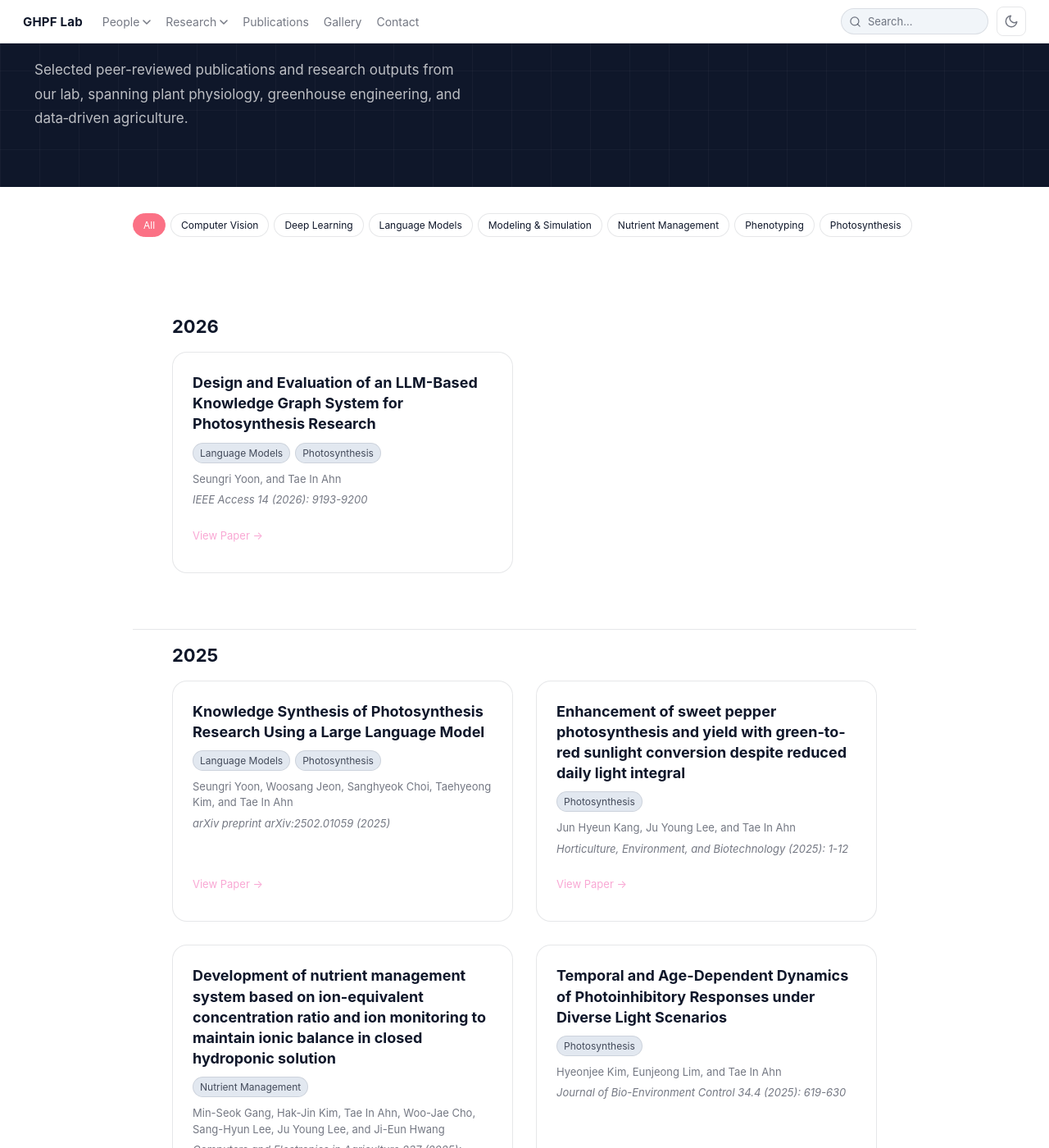
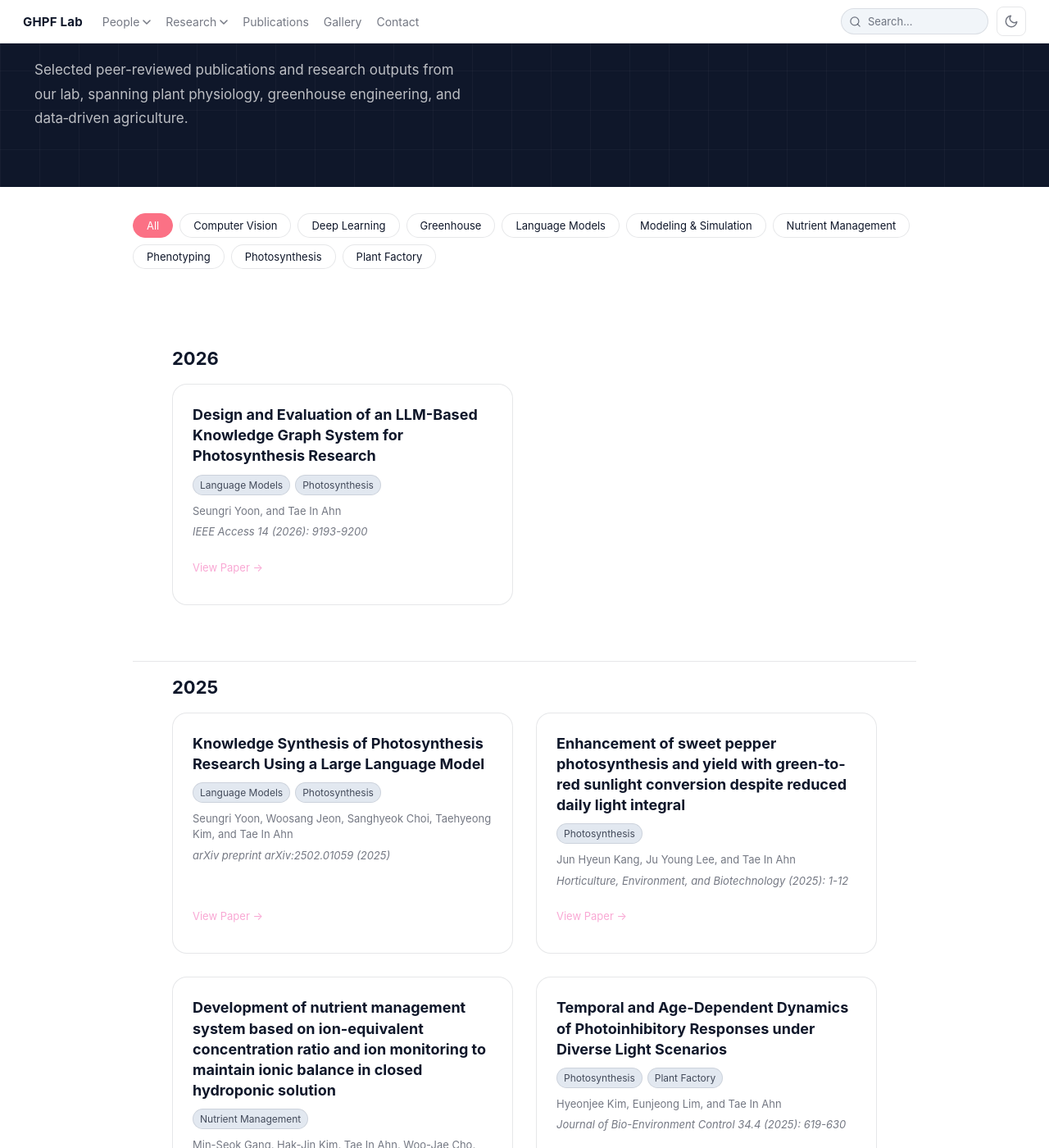
Before and after one commit to snughpf-alt/ghpf-lab-web-final-2, a Jekyll site: the page built from publications.md, in a window 1280 px wide and 1400 px high, scrolled down 255 px. Shown: the whole window at 82% size. Built offline with Jekyll 4.4.1, drawn with Linux system fonts in a browser that asks for light colours; some web fonts are replaced; some of the changed text lies outside the part shown.

Commit message:
Add Greenhouse and Plant Factory keywords; restore filter chip size

```diff
--- a/_data/publications.yml
+++ b/_data/publications.yml
@@ -12,7 +12,7 @@
   venue: "Computers and Electronics in Agriculture 239 (2025): 111079"
   doi: "10.1016/j.compag.2025.111079"
   arxiv: ""
-  tags: ["Deep Learning"]
+  tags: ["Deep Learning", "Greenhouse"]
 
 - year: 2025
   authors: "Jun Hyeun Kang, Jung Eek Son, and Tae In Ahn"
@@ -28,7 +28,7 @@
   venue: "Journal of Bio-Environment Control 34.4 (2025): 619-630"
   doi: "10.12791/KSBEC.2025.34.4.619"
   arxiv: ""
-  tags: ["Photosynthesis"]
+  tags: ["Photosynthesis", "Plant Factory"]
 
 - year: 2025
   authors: "Min-Seok Gang, Hak-Jin Kim, Tae In Ahn, Woo-Jae Cho, Sang-Hyun Lee, Ju Young Lee, and Ji-Eun Hwang"
@@ -60,7 +60,7 @@
   venue: "Journal of Cleaner Production 482 (2024): 144127"
   doi: "10.1016/j.jclepro.2024.144127"
   arxiv: ""
-  tags: ["Nutrient Management"]
+  tags: ["Nutrient Management", "Greenhouse"]
 
 - year: 2024
   authors: "Seungri Yoon, Yeyeong Lee, Eunkyu Jung, and Tae In Ahn"
@@ -100,7 +100,7 @@
   venue: "Scientia Horticulturae 311 (2023): 111806"
   doi: "10.1016/j.scienta.2022.111806"
   arxiv: ""
-  tags: ["Modeling & Simulation", "Photosynthesis"]
+  tags: ["Modeling & Simulation", "Photosynthesis", "Plant Factory"]
 
 - year: 2023
   authors: "Seungri Yoon, Jin Hyun Kim, Minju Shin, Dongpil Kim, Ji Wong Bang, Ho Jeong Jeong, and Tae In Ahn"
@@ -108,7 +108,7 @@
   venue: "Journal of Bio-Environment Control 32.1 (2023): 48-56"
   doi: "10.12791/KSBEC.2023.32.1.048"
   arxiv: ""
-  tags: ["Photosynthesis"]
+  tags: ["Photosynthesis", "Greenhouse"]
 
 - year: 2022
   authors: "Taewon Moon, Dongpil Kim, Sungmin Kwon, Tae In Ahn, and Jung Eek Son"
--- a/assets/css/site.scss
+++ b/assets/css/site.scss
@@ -2116,17 +2116,17 @@ a:hover{color:var(--accent)}
 .pub-filter{
   display:flex;
   flex-wrap:wrap;
-  gap:6px;
+  gap:8px;
   margin-bottom:48px;
 }
 
 .pub-filter__btn{
-  padding:6px 12px;
+  padding:6px 16px;
   border:1px solid var(--line);
   border-radius:20px;
   background:var(--panel);
   color:var(--text);
-  font-size:12px;
+  font-size:13px;
   font-family:inherit;
   white-space:nowrap;
   cursor:pointer;
```
